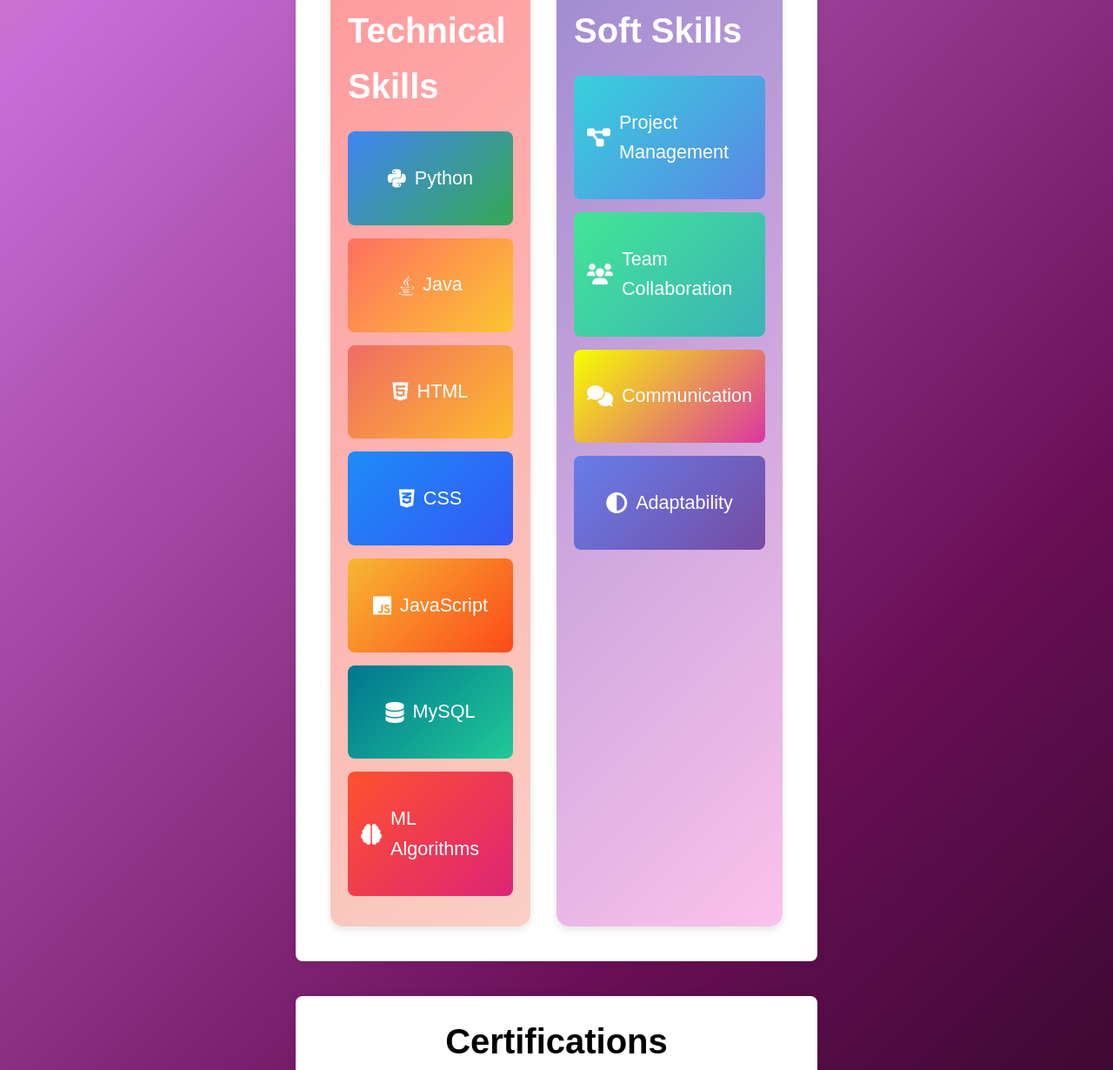
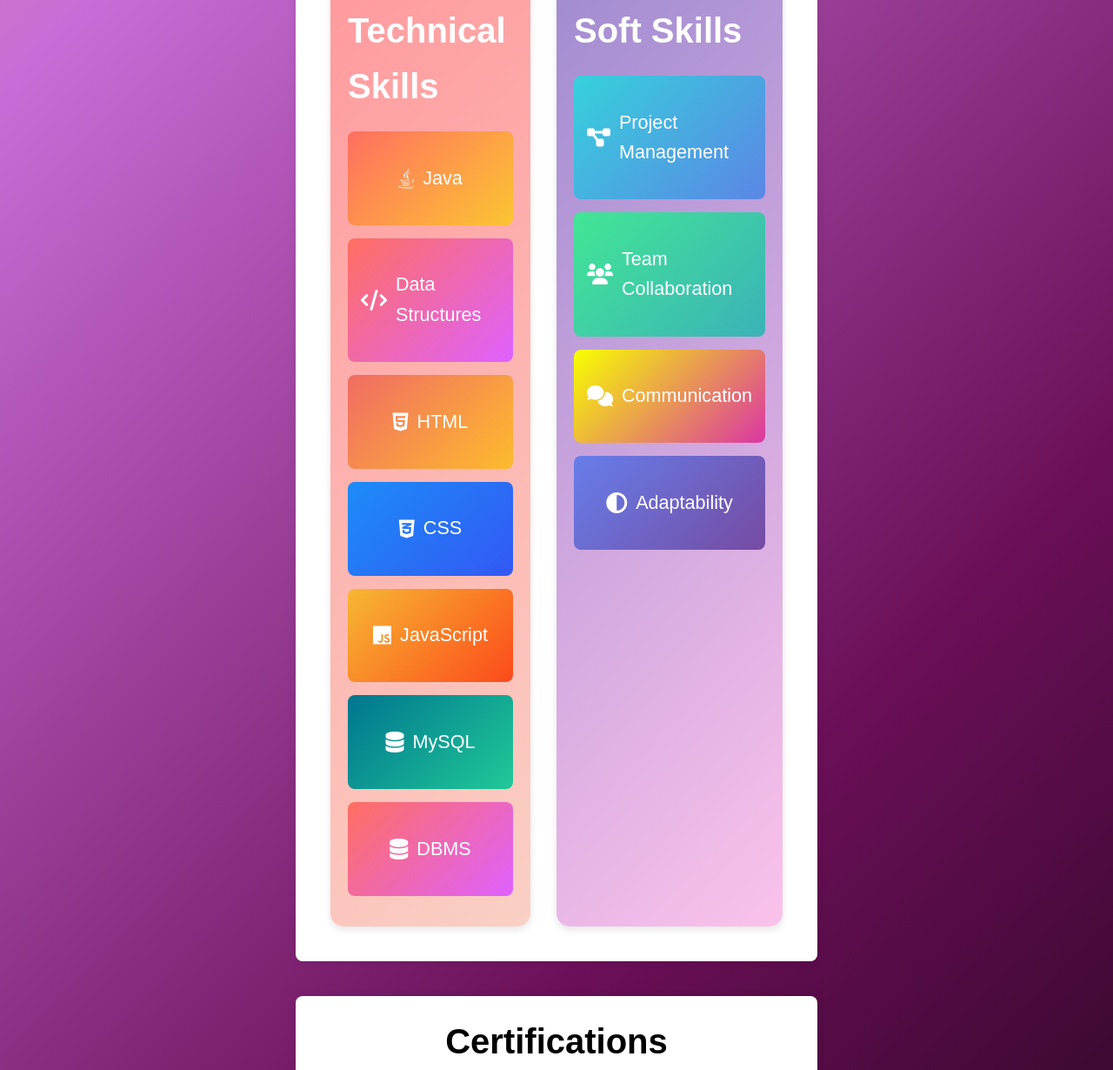
Before and after one commit to PriyankaMedona/PriyankaMedona.github, a plain HTML site: page index.html in a window 1280 px wide. Shown: the part 3291-4521 px from the top of the page at 87% size. Drawn offline with Linux system fonts and the light colour scheme.

Commit message:
Update index.html

```diff
--- a/index.html
+++ b/index.html
@@ -143,14 +143,14 @@
     <!-- Technical Skills Section -->
     <div class="technical-skills-container">
         <h2>Technical Skills</h2>
-        <div class="skill python-skill">
-            <i class="fab fa-python"></i>
-            <p>Python</p>
-        </div>
         <div class="skill java-skill">
             <i class="fab fa-java"></i>
             <p>Java</p>
         </div>
+      <div class="skill dsa-skill">
+    <i class="fas fa-code"></i> <!-- Replace with appropriate DSA icon -->
+    <p>Data Structures</p>
+     </div>
         <div class="skill html-skill">
             <i class="fab fa-html5"></i>
             <p>HTML</p>
@@ -167,10 +167,11 @@
             <i class="fas fa-database"></i>
             <p>MySQL</p>
         </div>
-        <div class="skill ml-skill">
-            <i class="fas fa-brain"></i>
-            <p>ML Algorithms</p>
-        </div>
+      <div class="skill dbms-skill">
+    <i class="fas fa-database"></i> <!-- Replace with appropriate DBMS icon -->
+    <p>DBMS</p>
+</div>
+
     </div>
 
     <!-- Soft Skills Section -->
```
